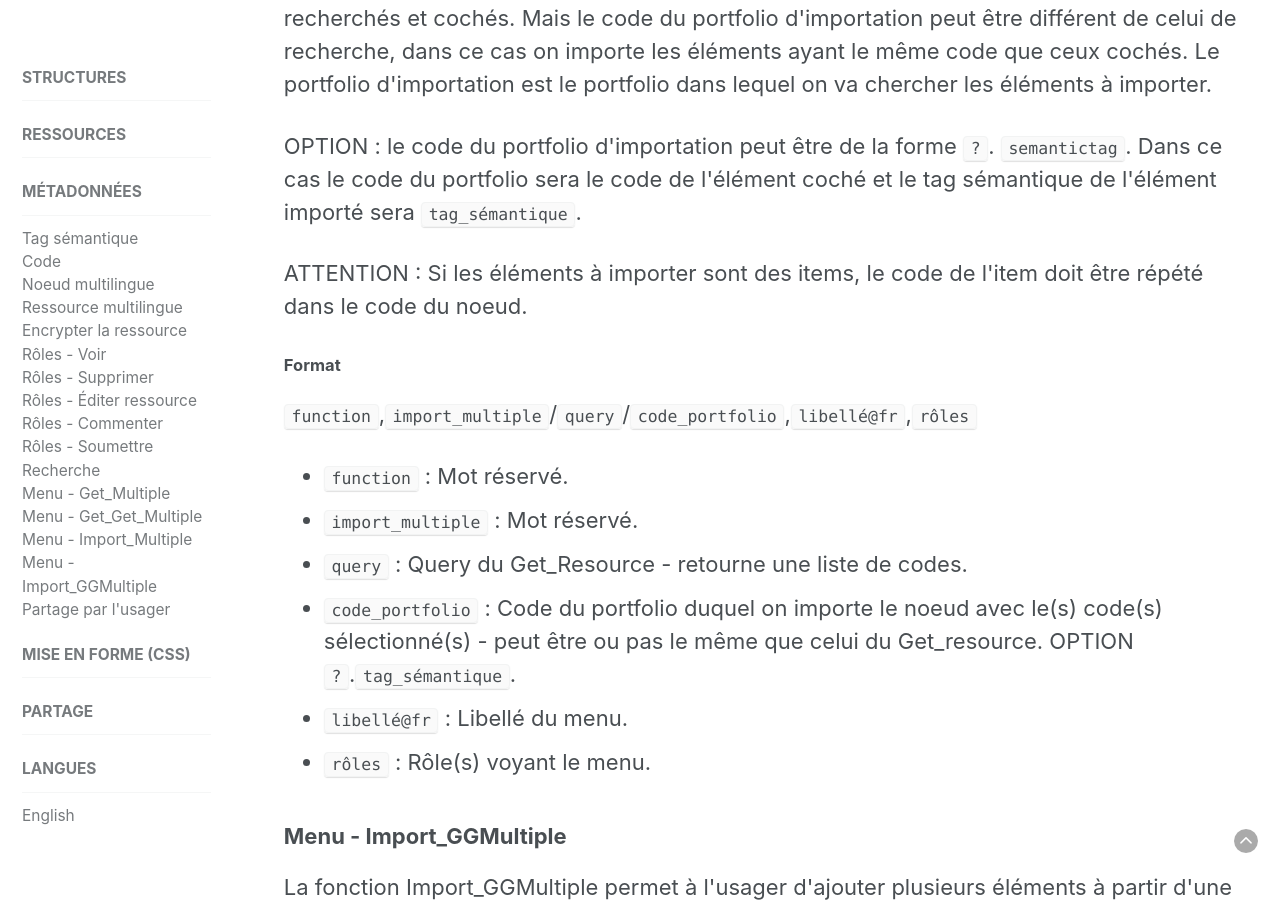
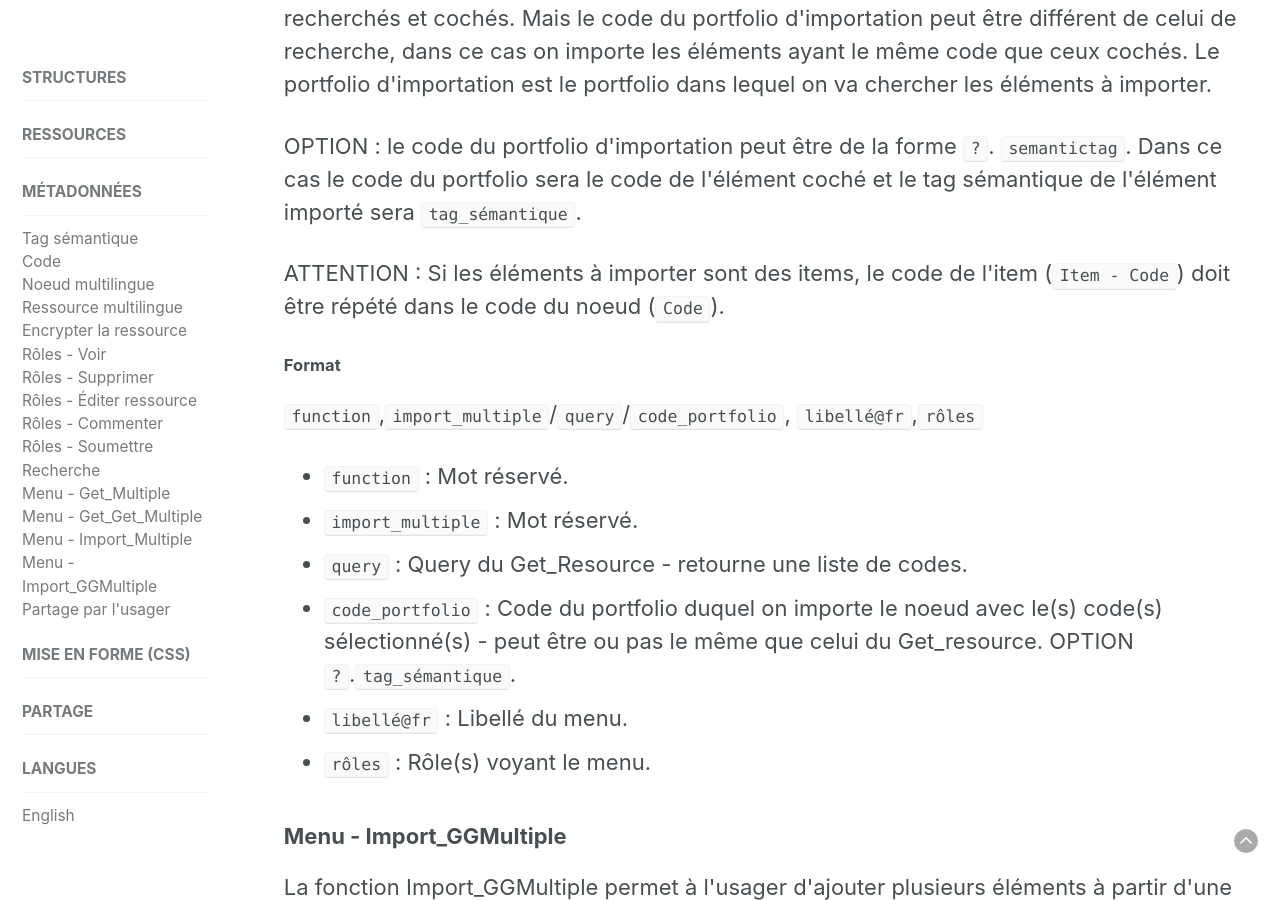
Before and after one commit to karutaproject/karuta-frontend-documentation, a Jekyll site: the page built from _pages/metadata_fr.html, in a window 1280 px wide and 900 px high, scrolled down 6853 px. Built offline with Jekyll 4.4.1, drawn with Linux system fonts in a browser that asks for light colours.

Commit message:
Renseigner Code pour Import-Multiple d'Items.

```diff
--- a/_pages/metadata_fr.html
+++ b/_pages/metadata_fr.html
@@ -275,10 +275,13 @@ sidebar:
 		<code>semantictag</code>. Dans ce cas le code du portfolio sera le code de l'élément coché
 		et le tag sémantique de l'élément importé sera <code>tag_sémantique</code>.
 	</p>
-	<p>ATTENTION : Si les éléments à importer sont des items, le code de l'item doit être répété dans le code du noeud.
+	<p>ATTENTION : Si les éléments à importer sont des items, le code de l'item (<code>Item - Code</code>)
+		doit être répété dans le code du noeud (<code>Code</code>).
 	</p>
 	<h4>Format</h4>
-	<p><code>function</code>,<code>import_multiple</code>/<code>query</code>/<code>code_portfolio</code>,<code>libellé@fr</code>,<code>rôles</code></p>
+	<p><code>function</code>,<code>import_multiple</code>/<code>query</code>/<code>code_portfolio</code>,
+		<code>libellé@fr</code>,<code>rôles</code>
+	</p>
 	<ul>
 		<li><code>function</code> : Mot réservé.</li>
 		<li><code>import_multiple</code> : Mot réservé.</li>
```
